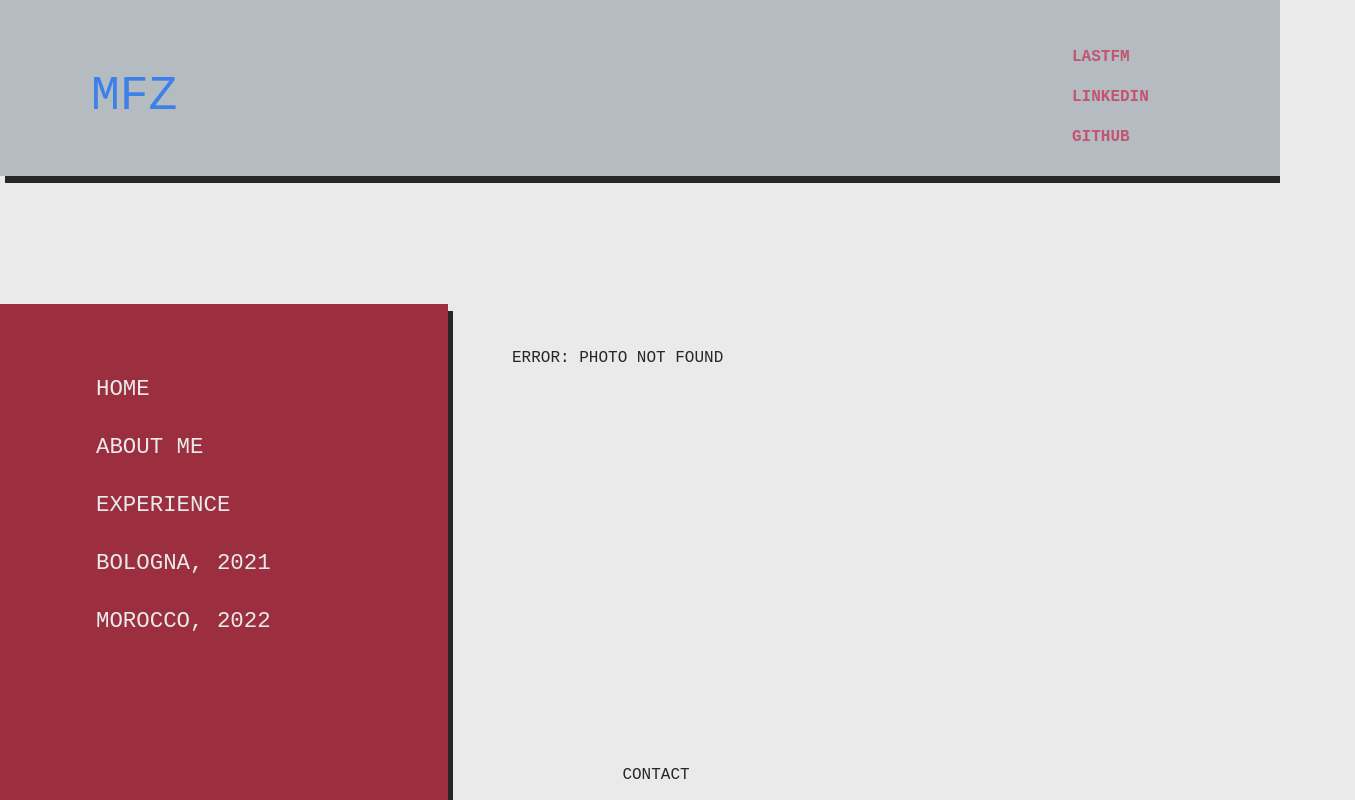
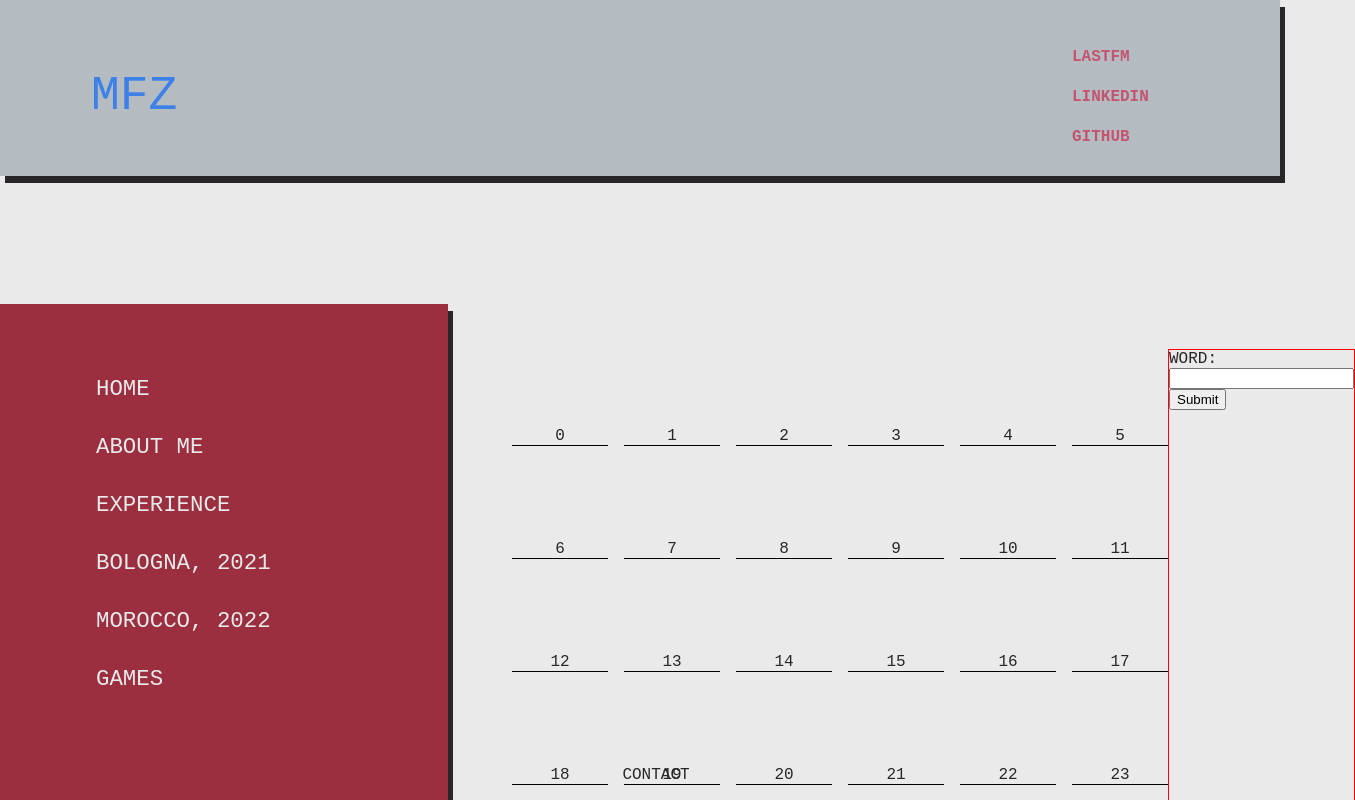
Before and after one commit to michaelzon/by-michaelzonneveld-frontend, a React (Create React App) app: page /games/lingo in a window 1280 px wide. Before the commit this address had no page. Shown: the top 800 px of the page, 1355 px wide, since content can reach past the window. Built offline with nearby package versions, Linux system fonts and the light colour scheme.

Commit message:
work on lingo

```diff
--- a/src/App.js
+++ b/src/App.js
@@ -9,6 +9,8 @@ import Home from "./components/Home";
 import Header from "./components/Header/Header";
 import AboutMe from "./components/AboutMe/AboutMe";
 import Footer from "./components/Footer/Footer";
+import Lingo from "./components/Games/Lingo/Lingo";
+import Overview from "./components/Games/Overview";
 
 
 export default function App() {
@@ -190,6 +192,8 @@ export default function App() {
                             <Route path={'/experience'} element={<Experience/>}/>
                             <Route path={"/:album"} element={<PhotoGallery photos={photos}/>}/>
                             <Route path={"/:album/:id"} element={<Photo photos={photos}/>}/>
+                            <Route path={"/games/"} element={<Overview/>}/>
+                            <Route path={"/games/lingo"} element={<Lingo/>}/>
                         </Routes>
                     </div>
                 </div>
--- /dev/null
+++ b/src/components/Games/Lingo/Lingo.js
@@ -0,0 +1,54 @@
+import React, {useEffect, useState} from 'react';
+import {useParams} from 'react-router-dom';
+import './lingo.css';
+
+
+export default function Lingo() {
+    const [error, setError] = useState(null);
+    const items = Array.from({length: 30})
+    const [firstGuess, setFirstGuess] = useState('');
+    const [secondGuess, setSecondGuess] = useState('');
+    const [thirdGuess, setThirdGuess] = useState('');
+    const [fourthGuess, setFourthGuess] = useState('');
+    const [fifthGuess, setFifthGuess] = useState('');
+    const [guesses, setGuesses] = useState([firstGuess, secondGuess, thirdGuess, fourthGuess, fifthGuess]);
+    const handleChange = (event) => {
+        setFirstGuess(event.target.value);
+    }
+
+    const updateGuesses = () => {
+        console.log(firstGuess);
+        setGuesses([firstGuess, secondGuess, thirdGuess, fourthGuess, fifthGuess]);
+    }
+
+
+    console.log(guesses);
+
+    const handleSubmit = (event) => {
+        updateGuesses()
+        event.preventDefault();
+        alert('The word that you are guessing: ' + firstGuess);
+    }
+
+
+    return (
+        <div className={'lingo-container'}>
+            <div className={'grid'}>
+                {items.map((_, i) => (
+                    <div key={i} className="grid-item"> {i} </div>
+                ))}
+            </div>
+            <div className={'form'}>
+                <form onSubmit={handleSubmit}>
+                    <label>
+                        Word:
+                        <input type={'text'} value={firstGuess} onChange={handleChange}/>
+                    </label>
+                    <button type={'submit'}> Submit</button>
+                </form>
+                {/*<p>You entered: {firstGuess}</p>*/}
+            </div>
+        </div>
+
+    )
+}
--- /dev/null
+++ b/src/components/Games/Lingo/lingo.css
@@ -0,0 +1,26 @@
+.lingo-container {
+    display: flex;
+    flex-direction: row;
+}
+
+.grid {
+    display: grid;
+    grid-template-rows: repeat(5, 1fr);
+    grid-template-columns: repeat(6, 1fr);
+    gap: 1rem;
+}
+
+.grid-item {
+    border-bottom: 1px solid black;
+    width: 6rem;
+    height: 6rem;
+    display: flex;
+    align-items: end;
+    justify-content: space-around;
+}
+
+.form {
+    display: flex;
+    flex-direction: column;
+    border: solid red 1px;
+}
--- /dev/null
+++ b/src/components/Games/Overview.js
@@ -0,0 +1,14 @@
+import React from 'react';
+import './overview.css';
+import {Link, useParams} from "react-router-dom";
+
+export default function Overview() {
+
+    return (
+        <div className='games-overview'>
+            <Link to={`/games/lingo`}>
+                <p> lingo </p>
+            </Link>
+        </div>
+    );
+};
--- /dev/null
+++ b/src/components/Games/overview.css
@@ -0,0 +1,4 @@
+.games-overview {
+    display: flex;
+    flex-direction: column;
+}
--- a/src/components/Sidebar/SideBar.js
+++ b/src/components/Sidebar/SideBar.js
@@ -9,6 +9,7 @@ export default function Sidebar() {
             <Link to={'/experience'}>experience</Link>
             <Link to={'/bologna'}>bologna, 2021</Link>
             <Link to={'/morocco'}>morocco, 2022</Link>
+            <Link to={'/games'}> games </Link>
         </div>
     )
 }
```
